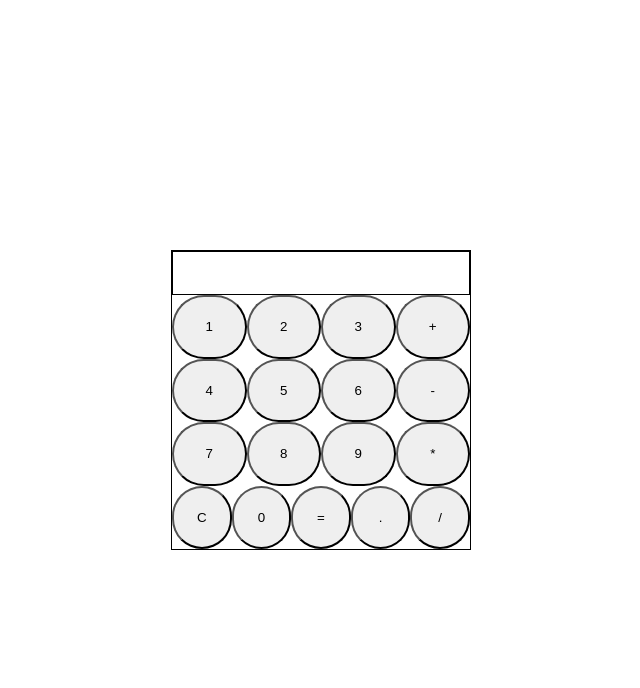
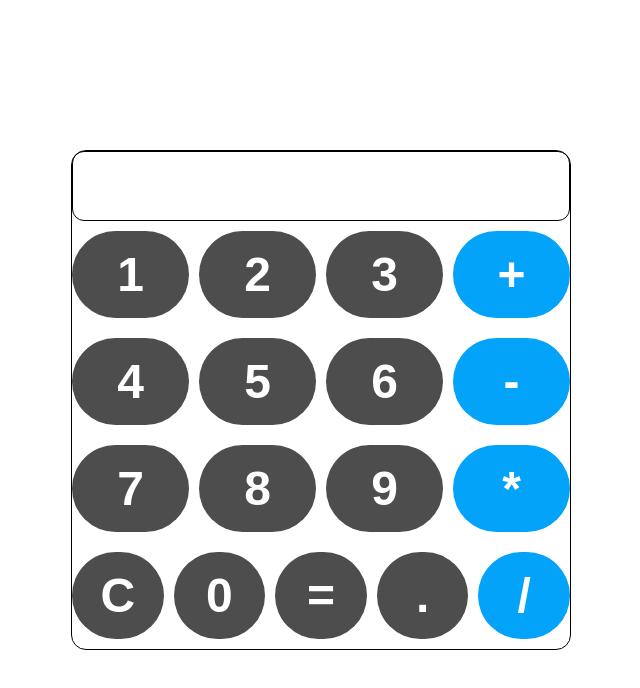
Before and after one commit to TroyInCode/Calculator-Project, a plain HTML site: page index.html in a window 1280 px wide. Shown: the whole page, without its empty margins (319-959 px from the left). Drawn offline with Linux system fonts and the light colour scheme.

Commit message:
feat: Modify number buttons and background colors

```diff
--- a/styles.css
+++ b/styles.css
@@ -8,19 +8,30 @@ body {
     background-image: url();
 }
 
+
+/*Calculator Body*/
 .main-calc {
     display: flex;
     flex-direction: column;
     align-items: center;
     border: 1px solid black;
-    width: 300px;
-    height: 300px;
+    border-radius: 15px;
+    width: 500px;
+    height: 500px;
     position: absolute;
     top:50%;
     left: 50%;
     transform: translate(-50%, -50%);
 
 }
+
+.display {
+    border-radius: 12px;
+    padding: 20px;
+    font-size: 45px;
+
+}
+
 /*Rows of buttons*/
 
 .calc-keys {
@@ -28,6 +39,8 @@ body {
     flex-direction: row;
     width: 100%;
     height: 100%;
+    margin: 10px 10px;
+    gap: 10px;
 }
 
 .calc-keys button {
@@ -37,6 +50,15 @@ body {
 button {
     border-radius: 50px;
     cursor: pointer;
+    border: none;
+    background-color: hsl(0, 0%, 30%);
+    color: white;
+    font-size: 3rem;
+    font-weight: bold;
+}
+
+.op-button {
+    background-color: #02A3F9;
 }
 
 /*Display for Input*/
```
